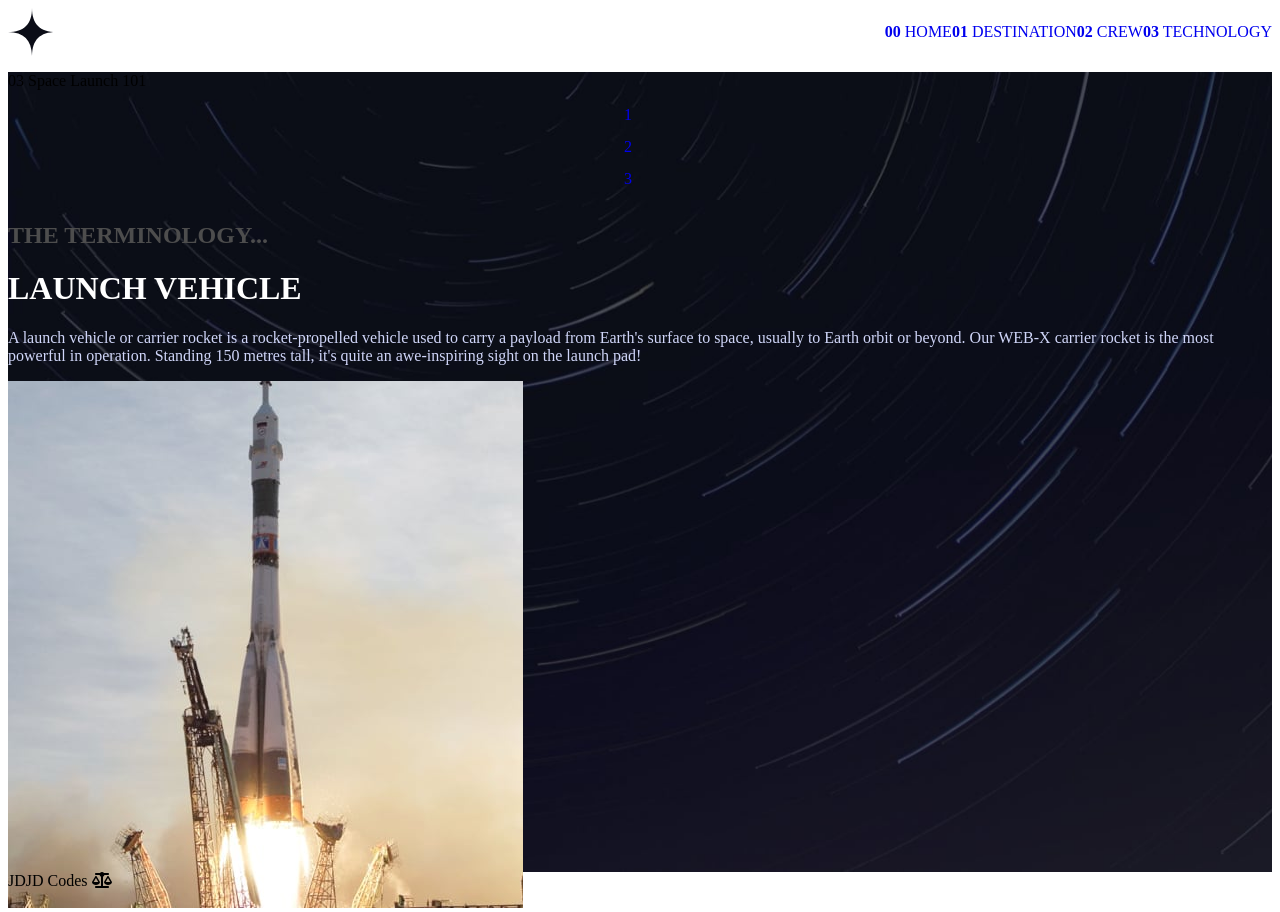
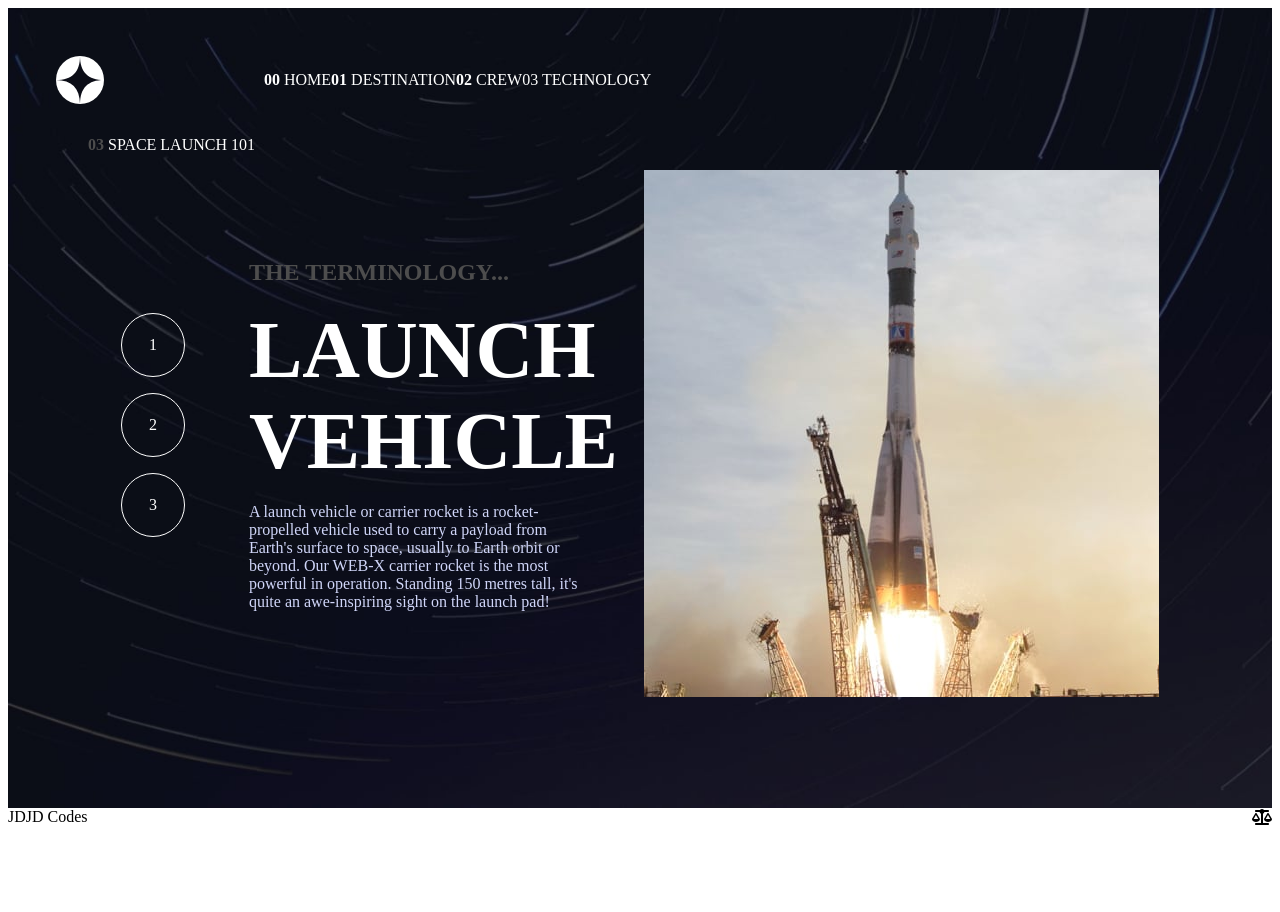
Before and after one commit to uconnwomensbball/SpaceTourismSite, a React (Vite) app: page /technology in a window 1280 px wide. After the commit the page ends 826 px from the top, so only its background shows below. Built offline with nearby package versions, Linux system fonts and the light colour scheme; a web font is replaced by a local one.

Commit message:
6 Dec 25 - styles: on all pages

```diff
--- a/src/components/Layout.jsx
+++ b/src/components/Layout.jsx
@@ -1,6 +1,6 @@
 import { Outlet } from "react-router-dom"
 import MainNavBar from "./MainNavBar.jsx"
-import Footer from "./Footer.jsx"
+import Footer from "./Footer.tsx"
 
 export default function Layout(){
     return (
--- a/src/components/MainNavBar.jsx
+++ b/src/components/MainNavBar.jsx
@@ -4,11 +4,11 @@ export default function MainNavBar(){
     return (
         <div className="main-nav-bar-div">
             <img src="\src\assets\shared\logo.svg"/>
-            <div>
-                <Link to="/"><span className="bold">00</span> HOME</Link>
-                <Link to="/destination"><span className="bold">01</span> DESTINATION</Link>
-                <Link to="/crew"><span className="bold">02</span> CREW</Link>
-                <Link to="/technology"><span className="bold">03</span> TECHNOLOGY</Link>
+            <div className = "white-text">
+                <Link to="/" className = "white-text"><span className="bold">00</span> HOME</Link>
+                <Link to="/destination" className="white-text"><span className="bold">01</span> DESTINATION</Link>
+                <Link to="/crew" className="white-text"><span className="bold">02</span> CREW</Link>
+                <Link to="/technology" className="white-text"><span>03</span> TECHNOLOGY</Link>
             </div>
         </div>
     )
--- a/src/index.css
+++ b/src/index.css
@@ -6,7 +6,8 @@
 body{
      font-family: "Bellefair", serif;
      font-weight: 400;
-    font-style: normal;
+     font-style: normal;
+     height: 100vh;
 }
 
 a{
@@ -17,12 +18,22 @@ button{
     cursor: pointer;
 }
 
+footer{
+    display: flex;
+    flex-direction: row;
+    justify-content: space-between;
+    align-items: center;
+}
+
 /*NAV BARS*/
 .main-nav-bar-div{
     display: flex;
     flex-direction: row;
     justify-content: space-between;
     align-items: center;
+    position: absolute;
+    gap: 10rem;
+    padding: 3rem 0 0 3rem;
 }
 
 /* PAGES */
@@ -34,13 +45,22 @@ button{
     height: 100vh;
     display: flex;
     flex-direction: row;
-    justify-content: space-between;
-    align-items: center;
+    justify-content: space-evenly;
+    align-items: flex-end;
+    padding-bottom: 5rem;
 }
 
-.home-div>div>h1{
+.home-details-div{
+    width: 30%;
+}
+
+.home-details-div>h1{
     font-size: 9rem;
     margin: 0rem;
+}
+
+.home-details-div>p{
+    text-align: justify;
 }
 
 .explore-btn{
@@ -52,6 +72,7 @@ button{
     border-radius: 50%;
     height: 15rem;
     width: 15%;
+    font-size: 1.75rem;
 
 }
 
@@ -59,7 +80,41 @@ button{
 .destination-div{
     background-image: url("./assets/destination/background-destination-desktop.jpg");
     height: 100vh;
+    padding: 5rem;
 
+}
+.destination-content-div{
+    display: flex;
+    flex-direction: row;
+    justify-content: center;
+    align-items: center;
+    gap: 7rem;
+}
+
+.destination-div>h2{
+    margin-bottom: 3rem;
+}
+
+.destination-details-div{
+    width: 30%;
+}
+
+.destination-details-div>h1{
+    font-size: 8rem;
+    margin: 0;
+}
+
+.destination-details-div>p{
+    margin-bottom: 1.5rem;
+    text-align: justify;
+}
+
+.destination-distance-traveltime-div{
+    display: flex;
+    flex-direction: row;
+    align-items: center;
+    justify-content: flex-start;
+    gap: 5rem;
 }
 
 /*02 CREW*/
@@ -67,8 +122,26 @@ button{
     background-image: url("./assets/crew/background-crew-desktop.jpg");
     height: 100vh;
     background-size: cover;
+    display: flex;
+    flex-direction: row;
+    justify-content: center;
+    align-items: center;
+    gap: 7rem;
+
 }
 
+.crew-details-div{
+    display: flex;
+    flex-direction: column;
+    align-items: flex-start;
+    justify-content: space-evenly;
+    width: 30%;
+}
+
+.crew-details-div>h1{
+    font-size: 3.5rem;
+    margin: 0;
+}
 .crew-nav{
     display: flex;
     flex-direction: row;
@@ -77,19 +150,45 @@ button{
 }
 
 .crew-link{
-    height: 2rem;
-    width: 2rem;
+    height: 1.5rem;
+    width: 1.5rem;
     border-radius: 50%;
     margin-right: 5rem;
-    border: 2px solid pink;
-    color: pink;
+    background-color: #4d4d4d;
     cursor: pointer;
+}
+
+.crew-link:hover{
+    background-color: #FFFFFF;
 }
 /*03 TECHNOLOGY*/
 .tech-div{
     background-image: url("./assets/technology/background-technology-desktop.jpg");
     background-size: cover;
     height: 100vh;
+    display: flex;
+    flex-direction: column;
+    justify-content: center;
+    align-items: flex-start;
+    padding: 5rem;
+
+}
+
+.tech-content-div{
+    display: flex;
+    flex-direction: row;
+    justify-content:center;
+    align-items: center;
+    gap: 4rem;
+}
+
+.tech-details-div{
+    width: 30%;
+}
+
+.tech-details-div>h1{
+    font-size: 5rem;
+    margin: 0;
 }
 
 .tech-nav{
@@ -100,10 +199,22 @@ button{
 }
 
 .tech-link{
-    height: 2rem;
-    width: 2rem;
+    height: 4rem;
+    width: 4rem;
     border-radius: 50%;
     cursor:pointer;
+    border: 1px solid #FFFFFF;
+    display: flex;
+    flex-direction: column;
+    align-items: center;
+    justify-content: center;
+    color: #FFFFFF;
+    margin-bottom: 1rem;
+}
+
+.tech-link:hover{
+    color: #0B0D17;
+    background-color: #FFFFFF;
 }
 /* FONTS */
 .bellefair-regular {
@@ -113,6 +224,15 @@ button{
 }
 
 /* MISC */
+.stripes {
+  background: repeating-linear-gradient(
+    90deg,
+    rgba(255, 255, 255, 0.3) 0 20px,   /* translucent white */
+    rgba(255, 255, 255, 0.3) 20px 40px,
+    rgba(0, 0, 0, 0.1) 40px 60px        /* translucent black */
+  );
+}
+
 .white-text{
     color: #FFFFFF;
 }
--- a/src/pages/Crew.jsx
+++ b/src/pages/Crew.jsx
@@ -10,18 +10,24 @@ export default function Crew(){
         return crewFilter === member.name.split(" ").pop().toLowerCase()})
 
     return (
+
         <div className="crew-div">
-            <p>02 Meet your crew</p>
+            <div className="crew-details-div">
+
+                <p className="white-text"><span className="dark-gray-text bold">02 </span>MEET YOUR CREW</p>
+
+                <h2 className="dark-gray-text">{filteredCrew[0].role}</h2>
+                <h1 className="white-text">{filteredCrew[0].name.toUpperCase()}</h1>
+                <p className="light-blue-text">{filteredCrew[0].bio}</p>
                 <nav className = "crew-nav">
                     <Link to="?name=hurley" className="crew-link"></Link>
                     <Link to="?name=shuttleworth" className="crew-link"></Link>
                     <Link to="?name=glover" className="crew-link"></Link>
                     <Link to="?name=ansari" className="crew-link"></Link>
                 </nav>
-            <h2 className="dark-gray-text">{filteredCrew[0].role}</h2>
-            <h1 className="white-text">{filteredCrew[0].name}</h1>
-            <p className="light-blue-text">{filteredCrew[0].bio}</p>
+            </div>
             <img src={`${filteredCrew[0].images.png}`}/>
         </div>
+
     )
 }
--- a/src/pages/Destination.jsx
+++ b/src/pages/Destination.jsx
@@ -18,24 +18,29 @@ const activeLink={
 }
     return (
         <div className="destination-div">
-            <h2>01 <span className="white-text">PICK YOUR DESTINATION</span></h2>
+            <h2 className="dark-gray-text">01 <span className="white-text">PICK YOUR DESTINATION</span></h2>
+            <div className="destination-content-div">
+                <img src={`${destinationFilter? filteredDestination[0].images.png: null}`}/>
+                <div className="destination-details-div">
                     <nav className="destination-nav">
                         <NavLink to="?destination=moon" style={({isActive})=>isActive? activeLink: null} className="light-blue-text">MOON</NavLink>
                         <NavLink to="?destination=mars" style={({isActive})=>isActive? activeLink: null} className="light-blue-text">MARS</NavLink>
                         <NavLink to="?destination=europa" style={({isActive})=>isActive? activeLink: null} className="light-blue-text">EUROPA</NavLink>
                         <NavLink to="?destination=titan" style={({isActive})=>isActive? activeLink: null} className="light-blue-text">TITAN</NavLink>
                     </nav>
-            <h2 className="white-text">{destinationFilter? filteredDestination[0].name: null}</h2>
+                    <h1 className="white-text">{destinationFilter? filteredDestination[0].name.toUpperCase(): null}</h1>
                     <p className="light-blue-text">{destinationFilter? filteredDestination[0].description: null}</p>
-            <img src={`${destinationFilter? filteredDestination[0].images.png: null}`}/>
-            <div>
+                    <hr></hr>
+                    <div className="destination-distance-traveltime-div">
                     <div>
                         <p className="light-blue-text">AVG. DISTANCE</p>
-                    <p className="white-text">{destinationFilter? filteredDestination[0].distance: null}</p>
+                        <p className="white-text">{destinationFilter? filteredDestination[0].distance.toUpperCase(): null}</p>
                     </div>
                     <div>
                         <p className="light-blue-text">EST. TRAVEL TIME</p>
-                    <p className="white-text"> {destinationFilter? filteredDestination[0].travel: null}</p>
+                        <p className="white-text"> {destinationFilter? filteredDestination[0].travel.toUpperCase(): null}</p>
+                    </div>
+                    </div>
                 </div>
             </div>
         </div>
--- a/src/pages/Home.jsx
+++ b/src/pages/Home.jsx
@@ -4,8 +4,8 @@ export default function Home(){
 
     return (
         <div className="home-div">
-            <div>
-                <p className = "light-blue-text">SO, YOU WANT TO TRAVEL TO SPACE</p>
+            <div className="home-details-div">
+                <h2 className = "light-blue-text">SO, YOU WANT TO TRAVEL TO</h2>
                 <h1 className = "white-text">SPACE</h1>
                 <p className = "light-blue-text">
                 Let's face it: if you want to go to space,
--- a/src/pages/Technology.jsx
+++ b/src/pages/Technology.jsx
@@ -10,21 +10,24 @@ export default function Technology(){
         return technologyFilter === tech.name.replace(/\s+/g, "").toLowerCase()
     })
     console.log(filteredTechnology)
-    //There is an issue with the filtering of "Space capsule"
+
     return (
         <div className = "tech-div">
-            <p>03 Space Launch 101</p>
+            <p className="white-text"><span className="dark-gray-text bold">03 </span>SPACE LAUNCH 101</p>
+            <div className="tech-content-div">
             <div className="tech-nav">
                 <Link to="?technology=launchvehicle" className="tech-link">1</Link>
                 <Link to="?technology=spaceport" className="tech-link">2</Link>
                 <Link to="?technology=spacecapsule" className="tech-link">3</Link>
             </div>
-            <div>
+            <div className="tech-details-div">
                 <h2 className="dark-gray-text">THE TERMINOLOGY...</h2>
                 <h1 className="white-text">{filteredTechnology[0].name.toUpperCase()}</h1>
                 <p className="light-blue-text">{filteredTechnology[0].description}</p>
             </div>
             <img src={`${filteredTechnology[0].images.portrait}`}/>
         </div>
+        </div>
+
     )
 }
```
Also changed, not shown: src/components/Footer.tsx (renamed from src/components/Footer.jsx). Lines whose indentation alone changed are shown as unchanged.
